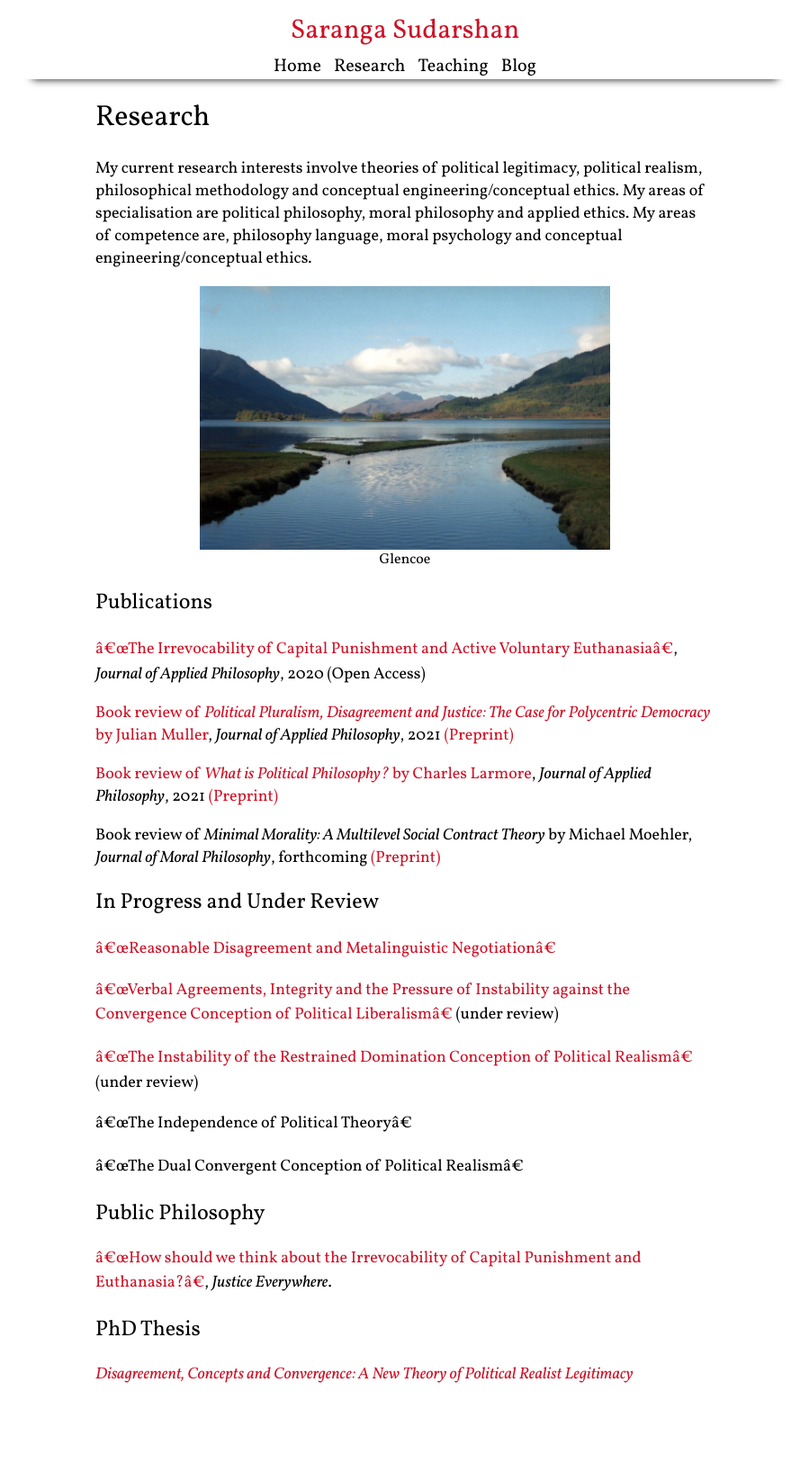
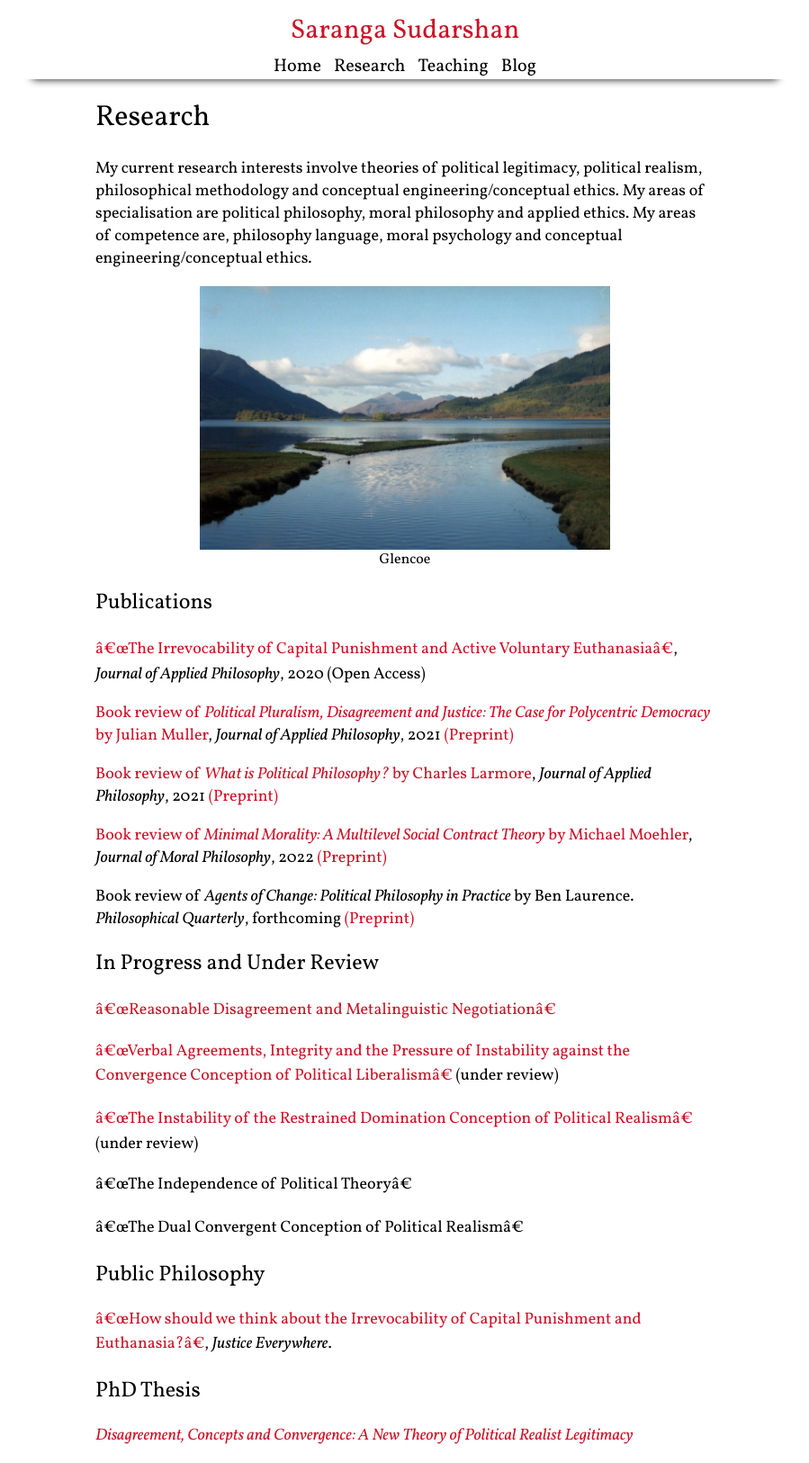
Before and after one commit to nsaranga/saranga.github.io, a Jekyll site: the page built from research.md, in a window 1280 px wide. Shown: the whole page at 90% size, without its empty margins (190-1089 px from the left). Built offline with Jekyll 4.4.1, drawn with Linux system fonts in a browser that asks for light colours; before the commit the page ends 1558 px from its top, so only the background shows below that.

Commit message:
update book revies

```diff
--- a/research.md
+++ b/research.md
@@ -21,7 +21,9 @@
 
 [Book review of *What is Political Philosophy?* by Charles Larmore](https://doi.org/10.1111/japp.12518), *Journal of Applied Philosophy*, 2021 [(Preprint)](https://docs.google.com/document/d/1bxygyWASwlTdRSkkfM9eWjShCQXQ28UKg1Rj9RH8mSQ/edit?usp=sharing)
 
-Book review of *Minimal Morality: A Multilevel Social Contract Theory* by Michael Moehler, *Journal of Moral Philosophy*, forthcoming [(Preprint)](https://docs.google.com/document/d/1nSV86y9-RPJRQ3PltHQoNBsickirNsDqDW4Nor0uQ-Q/edit?usp=sharing)
+[Book review of *Minimal Morality: A Multilevel Social Contract Theory* by Michael Moehler](https://doi.org/10.1163/17455243-19020002), *Journal of Moral Philosophy*, 2022 [(Preprint)](https://docs.google.com/document/d/1nSV86y9-RPJRQ3PltHQoNBsickirNsDqDW4Nor0uQ-Q/edit?usp=sharing)
+
+Book review of *Agents of Change: Political Philosophy in Practice* by Ben Laurence. *Philosophical Quarterly*, forthcoming [(Preprint)](https://docs.google.com/document/d/1AyI6lxnvJN2B1pNoYs6ArLHRg-F2M0_iMQSxaU9jstY/edit?usp=sharing)
 
 
 ## In Progress and Under Review
```
